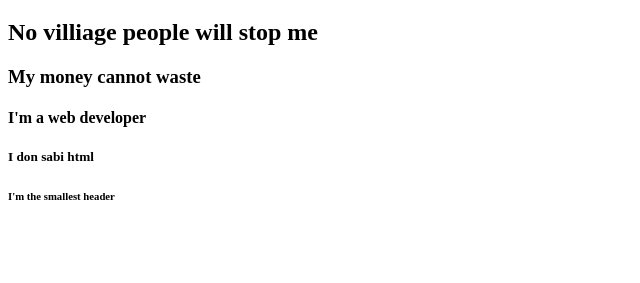
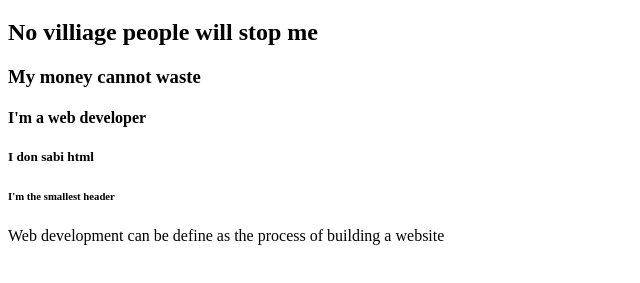
Before and after one commit to promptcodes/HTML_Finals, a plain HTML site: page index.html in a window 1280 px wide. Shown: the part 61-344 px from the top of the page, without its empty margins (0-640 px from the left). Drawn offline with Linux system fonts and the light colour scheme.

Commit message:
html paragraph tag added

```diff
--- a/index.html
+++ b/index.html
@@ -14,5 +14,10 @@
     <h5>I don sabi html</h5>
     <h6>I'm the smallest header</h6>
 
+    <!-- This is a paragraph tag -->
+    <p>Web development can be define as the process of building a website</p>
+
+
+
 </body>
 </html>
```
